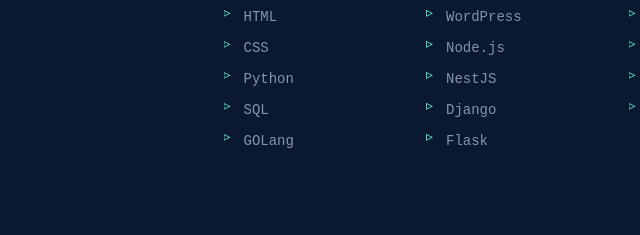
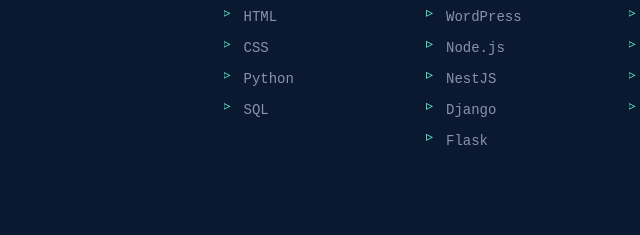
Before and after one commit to amly-yaml/my-portfolio, a plain HTML site: page index.html in a window 1280 px wide. Shown: the part 1366-1601 px from the top of the page, 229-869 px from the left. Drawn offline with Linux system fonts and the light colour scheme; a web font is replaced by a local one.

Commit message:
update skills

```diff
--- a/index.html
+++ b/index.html
@@ -131,7 +131,7 @@
                 <li>CSS</li>
                 <li>Python</li>
                 <li>SQL</li>
-                <li>GOLang</li>
+                <!-- <li>GOLang</li> -->
               </ul>
             </div>
           </div>
```
